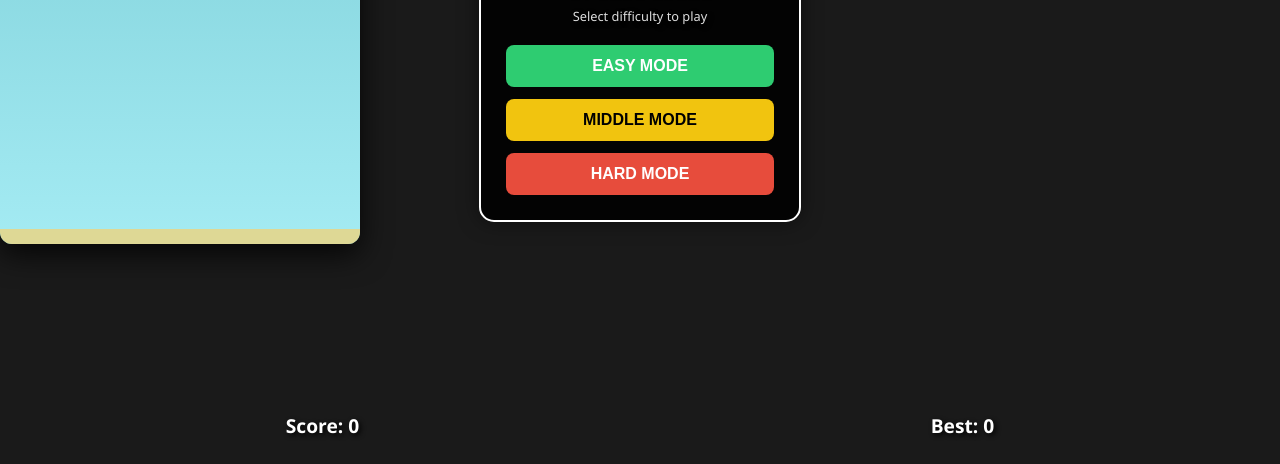
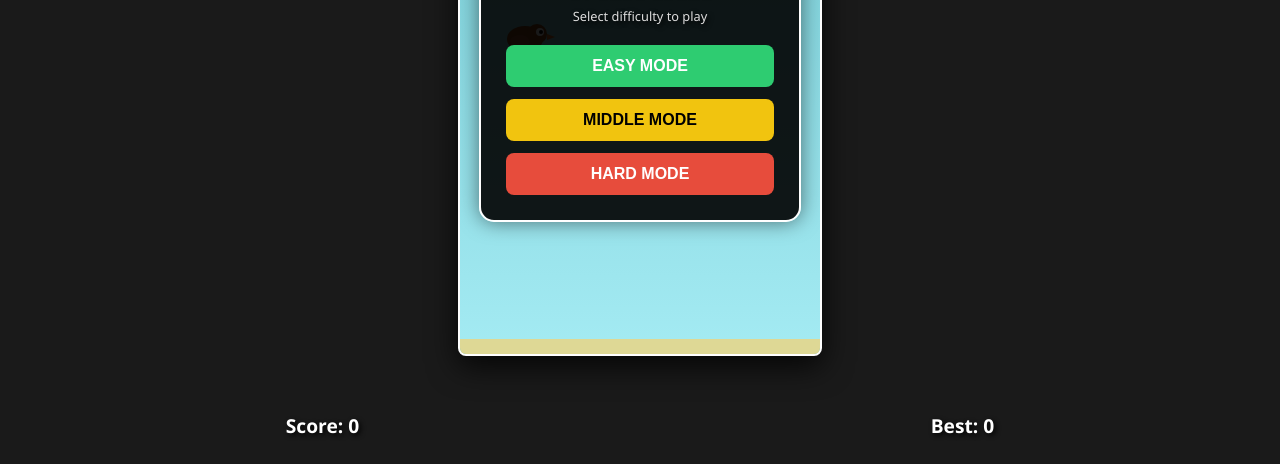
Before and after one commit to Badalsha57/Flappy-Bird-Game, a plain HTML site: page index.html in a window 1280 px wide. Shown: the part 336-800 px from the top of the page. Drawn offline with Linux system fonts and the light colour scheme.

Commit message:
Update index.html

```diff
--- a/index.html
+++ b/index.html
@@ -11,16 +11,59 @@
     <meta name="apple-mobile-web-app-title" content="Flappy Sparrow">
 
     <style>
-        body { margin: 0; overflow: hidden; background: #1a1a1a; font-family: 'Segoe UI', sans-serif; display: flex; align-items: center; justify-content: center; height: 100vh; width: 100vw; touch-action: manipulation; }
-        #game-container { position: relative; width: 100vw; height: 100vh; }
-        canvas { border: none; border-radius: 12px; box-shadow: 0 10px 30px rgba(0,0,0,0.8); background-color: #70c5ce; cursor: pointer; display: block; }
+        body {
+            margin: 0;
+            padding: 0;
+            overflow: hidden;
+            background: #1a1a1a;
+            font-family: 'Segoe UI', sans-serif;
+            display: flex;
+            align-items: center;
+            justify-content: center;
+            height: 100vh;
+            width: 100vw;
+            touch-action: manipulation;
+        }
+
+        #game-container {
+            position: relative;
+            width: 100%;
+            height: 100%;
+            display: flex;
+            justify-content: center;
+            align-items: center;
+        }
+
+        canvas {
+            max-width: 100%;
+            max-height: 100%;
+            object-fit: contain;
+            background-color: #70c5ce;
+            cursor: pointer;
+            display: block;
+            border: 2px solid #fff;
+            border-radius: 8px;
+            box-shadow: 0 10px 30px rgba(0,0,0,0.8);
+        }
 
         /* Controls Styling */
         .top-controls { position: absolute; top: 15px; right: 15px; display: flex; gap: 10px; z-index: 100; }
-        .control-btn { background: rgba(0,0,0,0.6); color: white; border: 2px solid #fff; border-radius: 50%; width: 40px; height: 40px; cursor: pointer; font-size: 18px; display: flex; align-items: center; justify-content: center; transition: 0.2s; }
+        .control-btn { background: rgba(0,0,0,0.6); color: white; border: 2px solid #fff; border-radius: 50%; width: 40px; height: 40px; cursor: pointer; font-size: 18px; display: flex; align-items: center; justify-content: center; transition: 0.2s; pointer-events: auto; }
         .control-btn:active { transform: scale(0.9); }
 
-        #ui { position: absolute; inset: 0; display: flex; align-items: center; justify-content: center; flex-direction: column; color: white; text-shadow: 2px 2px 5px #000; z-index: 10; pointer-events: none; }
+        #ui {
+            position: absolute;
+            inset: 0;
+            display: flex;
+            align-items: center;
+            justify-content: center;
+            flex-direction: column;
+            color: white;
+            text-shadow: 2px 2px 5px #000;
+            z-index: 10;
+            pointer-events: none;
+        }
+
         #msg-box { background: rgba(0,0,0,0.9); padding: 25px; border-radius: 15px; border: 2px solid #fff; pointer-events: auto; text-align: center; min-width: 240px; box-shadow: 0 0 20px rgba(0,0,0,0.5); }
 
         .creator-tag { color: #f1c40f; font-weight: bold; font-size: 0.9rem; margin-top: 5px; letter-spacing: 2px; }
@@ -93,7 +136,6 @@
         const highscoreEl = document.getElementById("highScore");
         const muteBtn = document.getElementById("muteBtn");
 
-        // --- Audio Setup ---
         const bgMusic = new Audio('https://assets.mixkit.co/music/preview/mixkit-sun-and-clouds-585.mp3');
         bgMusic.loop = true;
         bgMusic.volume = 0.3;
@@ -106,10 +148,8 @@
 
         function toggleMute() {
             isMuted = !isMuted;
-            bgMusic.muted = isMuted;
-            jumpSound.muted = isMuted;
-            scoreSound.muted = isMuted;
-            crashSound.muted = isMuted;
+            bgMusic.muted = isMuted; jumpSound.muted = isMuted;
+            scoreSound.muted = isMuted; crashSound.muted = isMuted;
             muteBtn.innerText = isMuted ? "🔇" : "🔊";
         }
 
@@ -130,12 +170,8 @@
         for(let i=0; i<5; i++) clouds.push({x: Math.random()*canvas.width, y: Math.random()*200, speed: 0.2+Math.random()*0.4, size: 25+Math.random()*20});
 
         function startGame(lvl) {
-            if (lvl) {
-                currentLevel = lvl;
-                currentSettings = levels[lvl];
-            }
+            if (lvl) { currentLevel = lvl; currentSettings = levels[lvl]; }
             if(!isMuted) bgMusic.play().catch(()=>{});
-
             birdY = 250; velocity = 0; score = 0; pipes = []; frames = 0;
             scoreEl.innerText = "0";
             gameRunning = true;
@@ -155,13 +191,9 @@
         function handleInput(e) {
             if (e.target.closest('.top-controls') || e.target.tagName === 'BUTTON') return;
             if (e.type === "touchstart") e.preventDefault();
-
             if (gameRunning) {
                 velocity = currentSettings.jump;
-                if(!isMuted) {
-                    jumpSound.currentTime = 0;
-                    jumpSound.play().catch(()=>{});
-                }
+                if(!isMuted) { jumpSound.currentTime = 0; jumpSound.play().catch(()=>{}); }
             }
         }
 
@@ -185,9 +217,7 @@
         function drawPipes() {
             for (let p of pipes) {
                 let pipeGrad = ctx.createLinearGradient(p.x, 0, p.x + 50, 0);
-                pipeGrad.addColorStop(0, "#2c3e50");
-                pipeGrad.addColorStop(0.5, "#95a5a6");
-                pipeGrad.addColorStop(1, "#2c3e50");
+                pipeGrad.addColorStop(0, "#2c3e50"); pipeGrad.addColorStop(0.5, "#95a5a6"); pipeGrad.addColorStop(1, "#2c3e50");
                 ctx.fillStyle = pipeGrad;
                 ctx.fillRect(p.x, 0, 50, p.top);
                 ctx.fillRect(p.x, p.top + currentSettings.gap, 50, canvas.height);
@@ -215,12 +245,8 @@
                     if (birdY + 5 < pipes[i].top || birdY + 25 > pipes[i].top + currentSettings.gap) gameOver();
                 }
                 if (pipes[i].x + currentSettings.speed >= birdX && pipes[i].x < birdX) {
-                    score++;
-                    scoreEl.innerText = score;
-                    if(!isMuted) {
-                        scoreSound.currentTime = 0;
-                        scoreSound.play().catch(()=>{});
-                    }
+                    score++; scoreEl.innerText = score;
+                    if(!isMuted) { scoreSound.currentTime = 0; scoreSound.play().catch(()=>{}); }
                 }
                 if (pipes[i].x + 50 < 0) pipes.splice(i, 1);
             }
@@ -262,5 +288,4 @@
         loop();
     </script>
 </body>
-
 </html>
```
